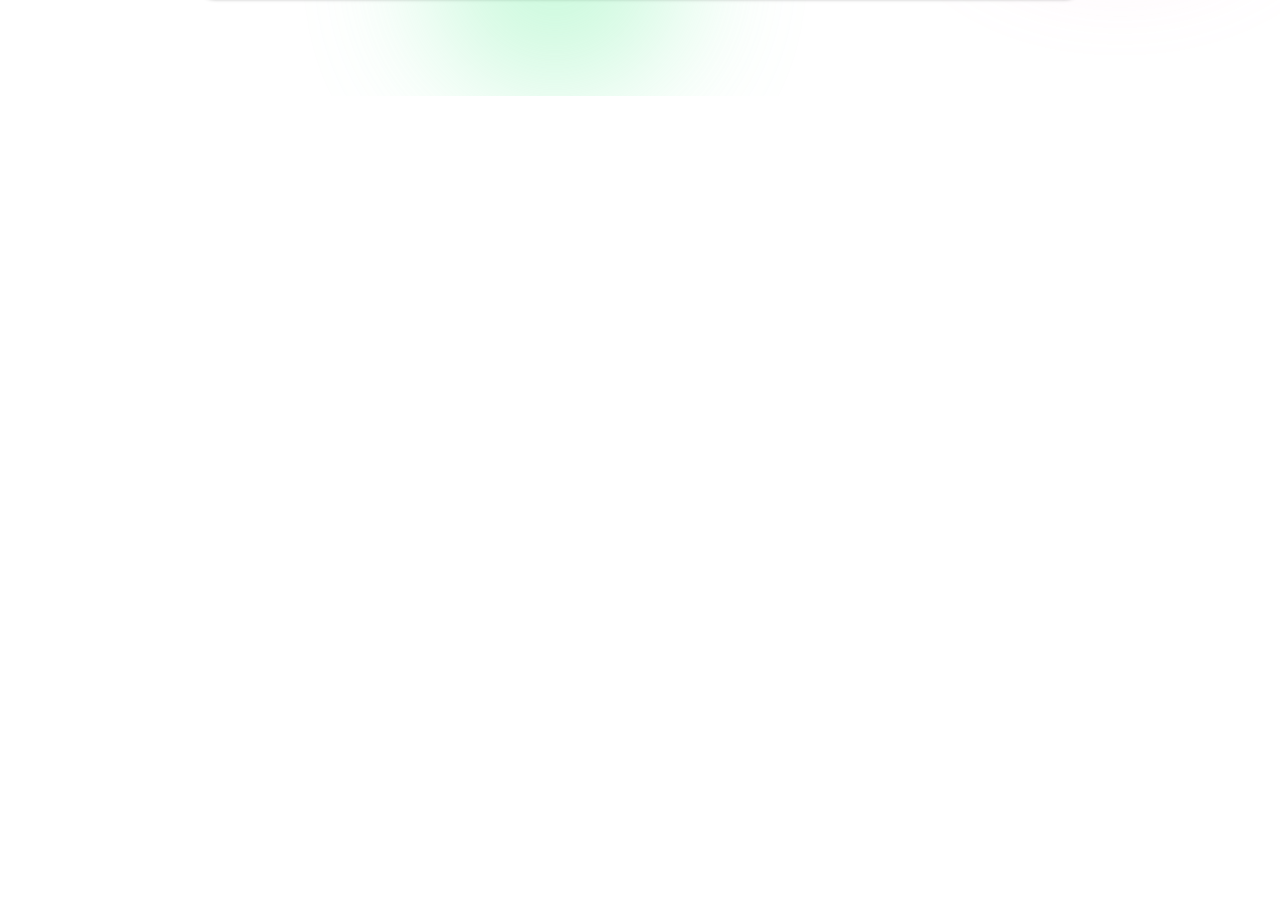
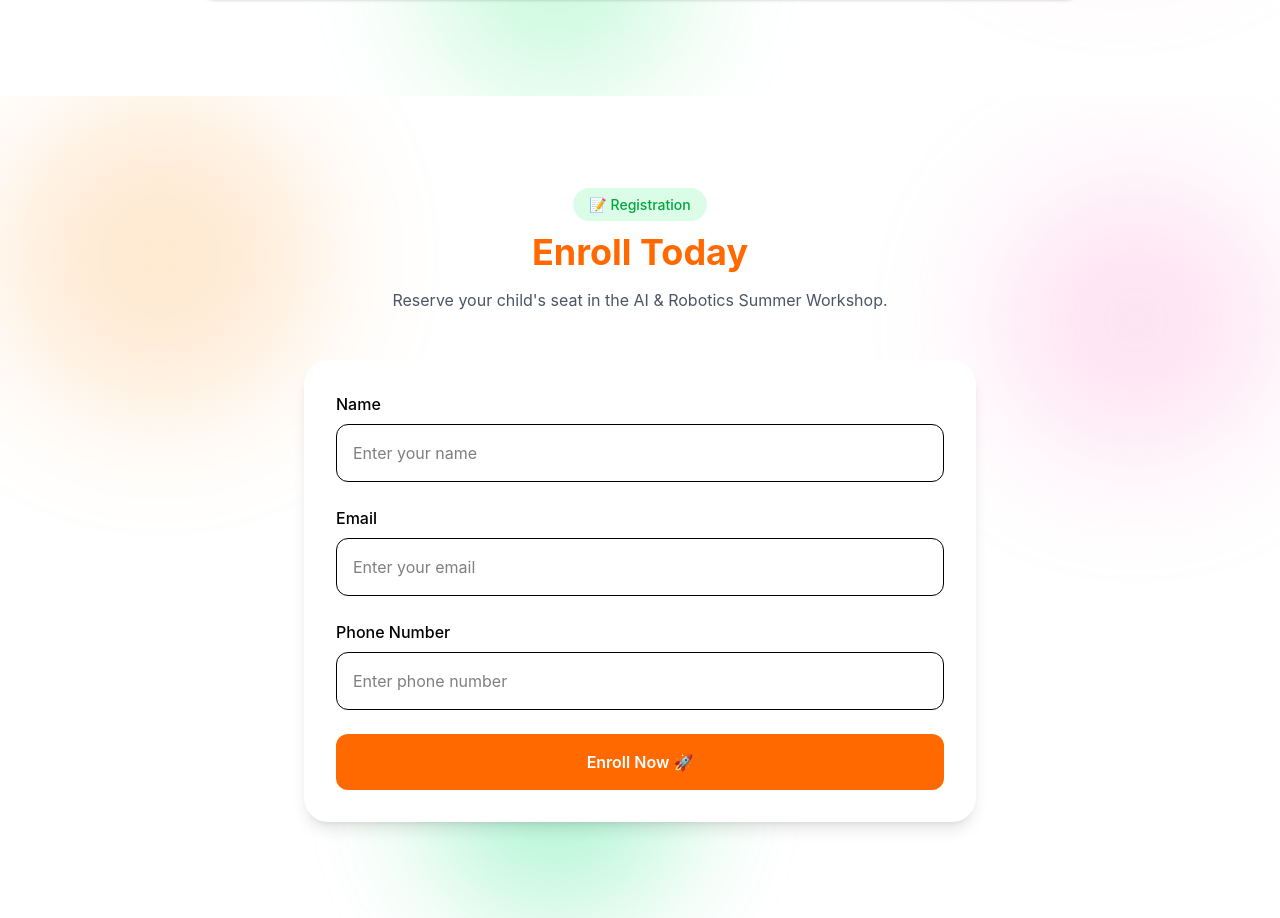
Before and after one commit to Anmol-rajput20/workshop-landing-page, a React app: page / in a window 1280 px wide. Shown: the part 2546-3464 px from the top of the page. Before the commit the page ends 2642 px from the top, so only its background shows below. Built offline with nearby package versions, Linux system fonts and the light colour scheme; the HTML template or start-up script is replaced by a standard one.

Commit message:
Add registration form with validation

```diff
--- a/src/App.jsx
+++ b/src/App.jsx
@@ -2,7 +2,7 @@ import Hero from "./components/Hero";
 import WorkshopDetails from "./components/WorkshopDetails";
 import LearningOutcomes from "./components/LearningOutcomes";
 import FAQ from "./components/FAQ";
-// import RegistrationForm from "./components/RegistrationForm";
+import RegistrationForm from "./components/RegistrationForm";
 
 function App() {
   return (
@@ -11,7 +11,7 @@ function App() {
       <WorkshopDetails />
       <LearningOutcomes />
       <FAQ />
-      {/* <RegistrationForm /> */}
+      <RegistrationForm />
     </>
   );
 }
--- a/src/components/FAQ.jsx
+++ b/src/components/FAQ.jsx
@@ -31,7 +31,7 @@ export default function FAQ() {
         <div className="absolute top-32 right-0 w-80 h-80 bg-pink-300 rounded-full blur-3xl opacity-40"></div>
         <div className="absolute bottom-0 left-1/3 w-64 h-64 bg-green-300 rounded-full blur-3xl opacity-40"></div>
 
-      <div className="max-w-4xl mx-auto">
+      <div className="relative z-10 max-w-4xl mx-auto">
         <div className="text-center mb-12">
           <span className="px-4 py-2 rounded-full bg-orange-100 text-orange-600 text-sm font-medium">
             ❓ FAQ
--- /dev/null
+++ b/src/components/RegistrationForm.jsx
@@ -0,0 +1,172 @@
+import { useState } from "react";
+
+export default function RegistrationForm() {
+  const [formData, setFormData] = useState({
+    name: "",
+    email: "",
+    phone: "",
+  });
+
+  const [errors, setErrors] = useState({});
+  const [loading, setLoading] = useState(false);
+  const [success, setSuccess] = useState("");
+
+  const handleChange = (e) => {
+    setFormData({
+      ...formData,
+      [e.target.name]: e.target.value,
+    });
+  };
+
+  const validate = () => {
+    const newErrors = {};
+
+    if (!formData.name.trim()) {
+      newErrors.name = "Name is required";
+    }
+
+    if (!formData.email.trim()) {
+      newErrors.email = "Email is required";
+    } else if (
+      !/^[A-Z0-9._%+-]+@[A-Z0-9.-]+\.[A-Z]{2,}$/i.test(formData.email)
+    ) {
+      newErrors.email = "Enter a valid email";
+    }
+
+    if (!formData.phone.trim()) {
+      newErrors.phone = "Phone number is required";
+    } else if (!/^\d{10}$/.test(formData.phone)) {
+      newErrors.phone = "Enter a valid 10-digit phone number";
+    }
+
+    setErrors(newErrors);
+
+    return Object.keys(newErrors).length === 0;
+  };
+
+  const handleSubmit = async (e) => {
+    e.preventDefault();
+
+    if (!validate()) return;
+
+    setLoading(true);
+
+    setTimeout(() => {
+      setSuccess("Registration submitted successfully!");
+      setLoading(false);
+
+      setFormData({
+        name: "",
+        email: "",
+        phone: "",
+      });
+    }, 1500);
+  };
+
+  return (
+    <section className="relative py-24 px-6 overflow-hidden">
+       <div className="absolute top-0 left-0 w-80 h-80 bg-orange-300 rounded-full blur-3xl opacity-30"></div>
+       <div className="absolute top-20 right-0 w-72 h-72 bg-pink-300 rounded-full blur-3xl opacity-30"></div>
+       <div className="absolute bottom-0 left-1/3 w-64 h-64 bg-green-400 rounded-full blur-3xl opacity-30"></div>
+      <div className="relative z-10 max-w-2xl mx-auto">
+
+        <div className="text-center mb-12">
+          <span className="px-4 py-2 rounded-full bg-green-100 text-green-600 text-sm font-medium">
+            📝 Registration
+          </span>
+
+          <h2 className="text-4xl text-orange-500 font-bold mt-4">
+            Enroll Today
+          </h2>
+
+          <p className="text-gray-600 mt-4">
+            Reserve your child's seat in the AI & Robotics Summer Workshop.
+          </p>
+        </div>
+
+        <form
+          onSubmit={handleSubmit}
+          className="bg-white rounded-3xl shadow-lg p-8 space-y-6"
+        >
+          <div>
+            <label className="block mb-2 font-medium">
+              Name
+            </label>
+
+            <input
+              type="text"
+              name="name"
+              value={formData.name}
+              onChange={handleChange}
+              className="w-full border rounded-xl p-4 outline-none focus:ring-2 focus:ring-orange-300"
+              placeholder="Enter your name"
+            />
+
+            {errors.name && (
+              <p className="text-red-500 text-sm mt-1">
+                {errors.name}
+              </p>
+            )}
+          </div>
+
+          <div>
+            <label className="block mb-2 font-medium">
+              Email
+            </label>
+
+            <input
+              type="email"
+              name="email"
+              value={formData.email}
+              onChange={handleChange}
+              className="w-full border rounded-xl p-4 outline-none focus:ring-2 focus:ring-orange-300"
+              placeholder="Enter your email"
+            />
+
+            {errors.email && (
+              <p className="text-red-500 text-sm mt-1">
+                {errors.email}
+              </p>
+            )}
+          </div>
+
+          <div>
+            <label className="block mb-2 font-medium">
+              Phone Number
+            </label>
+
+            <input
+              type="tel"
+              name="phone"
+              value={formData.phone}
+              onChange={handleChange}
+              className="w-full border rounded-xl p-4 outline-none focus:ring-2 focus:ring-orange-300"
+              placeholder="Enter phone number"
+            />
+
+            {errors.phone && (
+              <p className="text-red-500 text-sm mt-1">
+                {errors.phone}
+              </p>
+            )}
+          </div>
+
+          <button
+            type="submit"
+            disabled={loading}
+            className="w-full bg-orange-500 hover:bg-orange-600 text-white py-4 rounded-xl font-semibold transition"
+          >
+            {loading ? "Submitting..." : "Enroll Now 🚀"}
+          </button>
+
+          {success && (
+            <p className="text-center text-green-600 font-medium">
+              {success}
+            </p>
+          )}
+        </form>
+
+      </div>
+    </section>
+  );
+}
```
